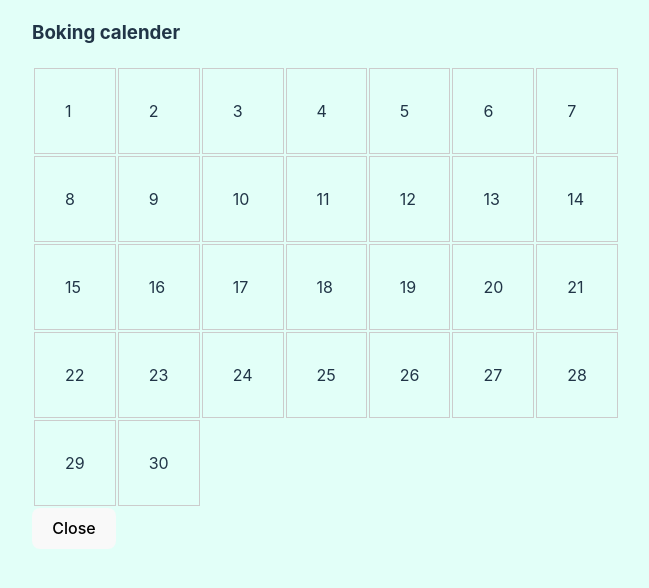
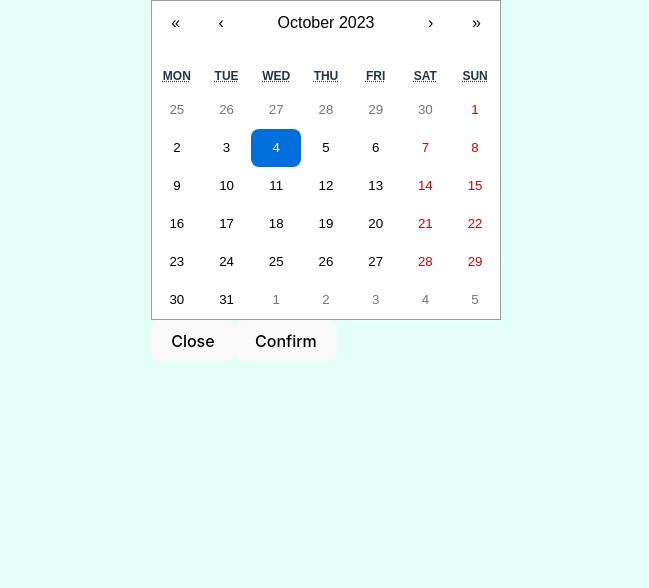
Before and after one commit to natischmidt/CleanCodeFrontend, a React (Vite) app: page /CreateNewBooking in a window 1280 px wide. Both pictures are taken after typing "Sample", "Sample", "5" into the empty fields and a click on the button "Calender". Shown: the top 588 px of the page, without its empty margins (314-963 px from the left). Built offline with nearby package versions, Linux system fonts and the light colour scheme.

Commit message:
Jobbar med en kalender för 'create booking'. React-Calander. /Ola

```diff
--- a/package.json
+++ b/package.json
@@ -17,8 +17,10 @@
     "axios": "^1.5.1",
     "quicktype-typescript-input": "^23.0.75",
     "react": "^18.2.0",
+    "react-calendar": "^4.6.0",
     "react-dom": "^18.2.0",
-    "react-router-dom": "^6.16.0"
+    "react-router-dom": "^6.16.0",
+    "react-time-picker": "^6.5.1"
   },
   "devDependencies": {
     "@types/react": "^18.0.28",
--- a/src/components/CalenderModal.tsx
+++ b/src/components/CalenderModal.tsx
@@ -1,48 +1,43 @@
-import React from "react";
+import React, {useState} from 'react';
+import Calendar from 'react-calendar';
+import 'react-calendar/dist/Calendar.css';
+
+type ValuePiece = Date | null;
+
+type Value = ValuePiece | [ValuePiece, ValuePiece];
 
 export const CalenderModal: React.FC<{ onClose: () => void }> = ({onClose}) => {
+    const [value, onChange] = useState<Value>(new Date());
+    const [datePicked, setDatePicked] = useState(false)
+    const [timeOfDay, setTimeOfDay] = useState("Morning")
 
-    // Create an array of numbers from 1 to 30
-    const days = Array.from({ length: 30 }, (_, index) => index + 1);
-
-// Render the table rows
-    const rows = [];
-    for (let i = 0; i < days.length; i += 7) {
-        const row = days.slice(i, i + 7);
-        rows.push(
-            <tr key={i}>
-                {row.map((day) => (
-                    <td key={day} style={styles.cell}>
-                        {day}
-                    </td>
-                ))}
-            </tr>
-        );
+    const onClick = (e: Value) => {
+        onChange(e)
+        console.log(e)
+        setDatePicked(true)
     }
 
     return (
-        <div className="modal">
-            <div className="modal-content">
-                <h3>Boking calender</h3>
-                <table style={styles.table} className="calender-table">
-                    <tbody>
-                    {rows}
-                    </tbody>
-                </table>
-                <button
-                    onClick={onClose}> Close
-                </button>
-            </div>
+        <div>
+            <Calendar onChange={(e) => {
+                onClick(e)
+            }} value={value}/>
+            {datePicked ? <div>
+                <button onClick={() => setTimeOfDay("Morning")}>Morning</button>
+                <button onClick={() => setTimeOfDay("Noon")}>Noon</button>
+                <button onClick={() => setTimeOfDay("Afternoon")}>Afternoon</button>
+                <button onClick={() => setTimeOfDay("Evening")}>Evening</button>
+            </div> : <></>}
+            <button
+                onClick={onClose}> Close
+            </button>
+            <button
+                onClick={onClose}> Confirm
+            </button>
+            {datePicked ? <div>
+                <p>Tid: {timeOfDay}</p>
+            </div> : <></>
+            }
         </div>
     );
-};
-
-const styles = {
-    table: {
-        width: '100%'
-    },
-    cell: {
-        border: '1px solid #ccc',
-        padding: '30px'
-    }
-};
+}
```
Also changed, not shown: 1 other file (tests, documents, lock files or other folders).
